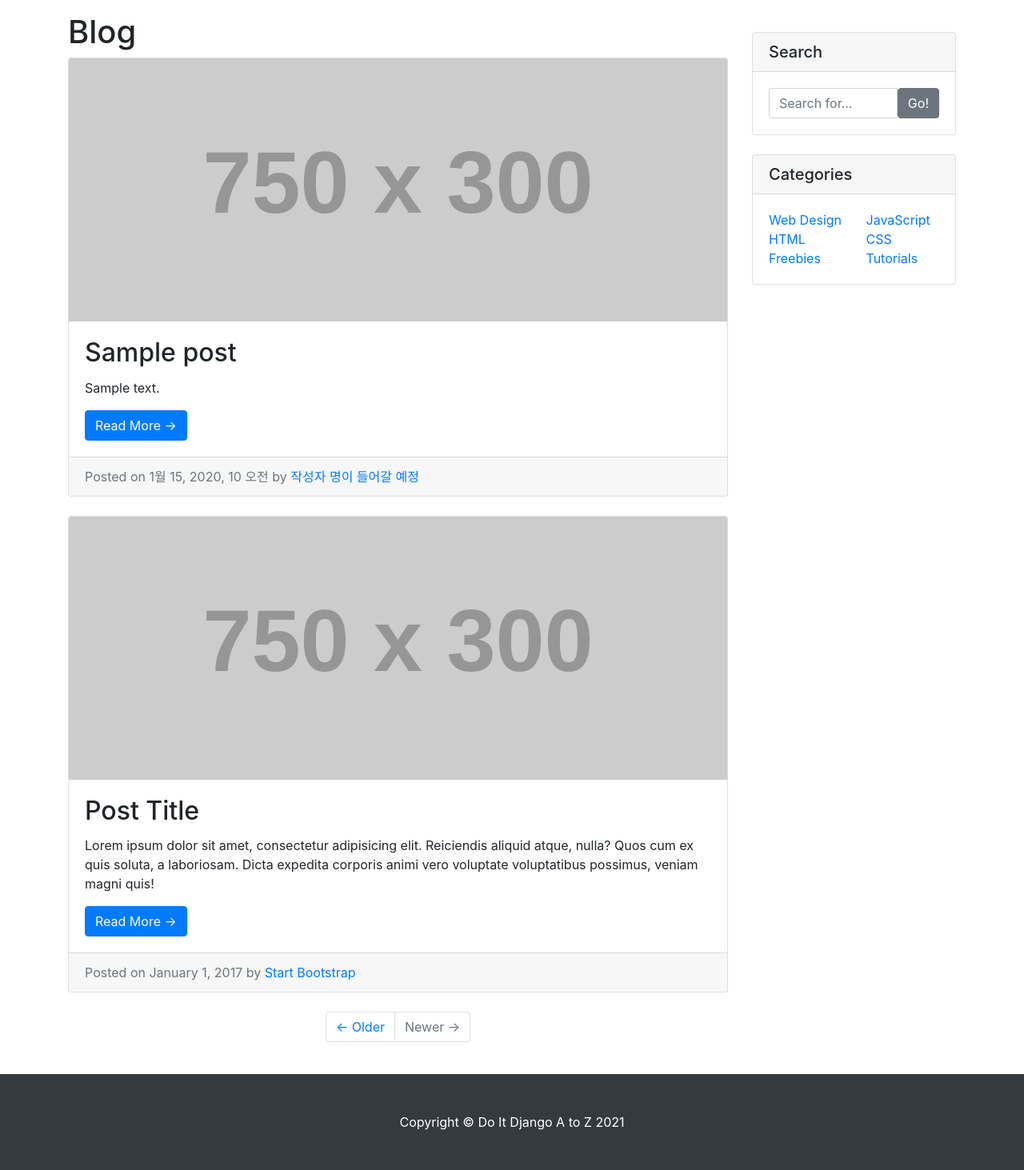
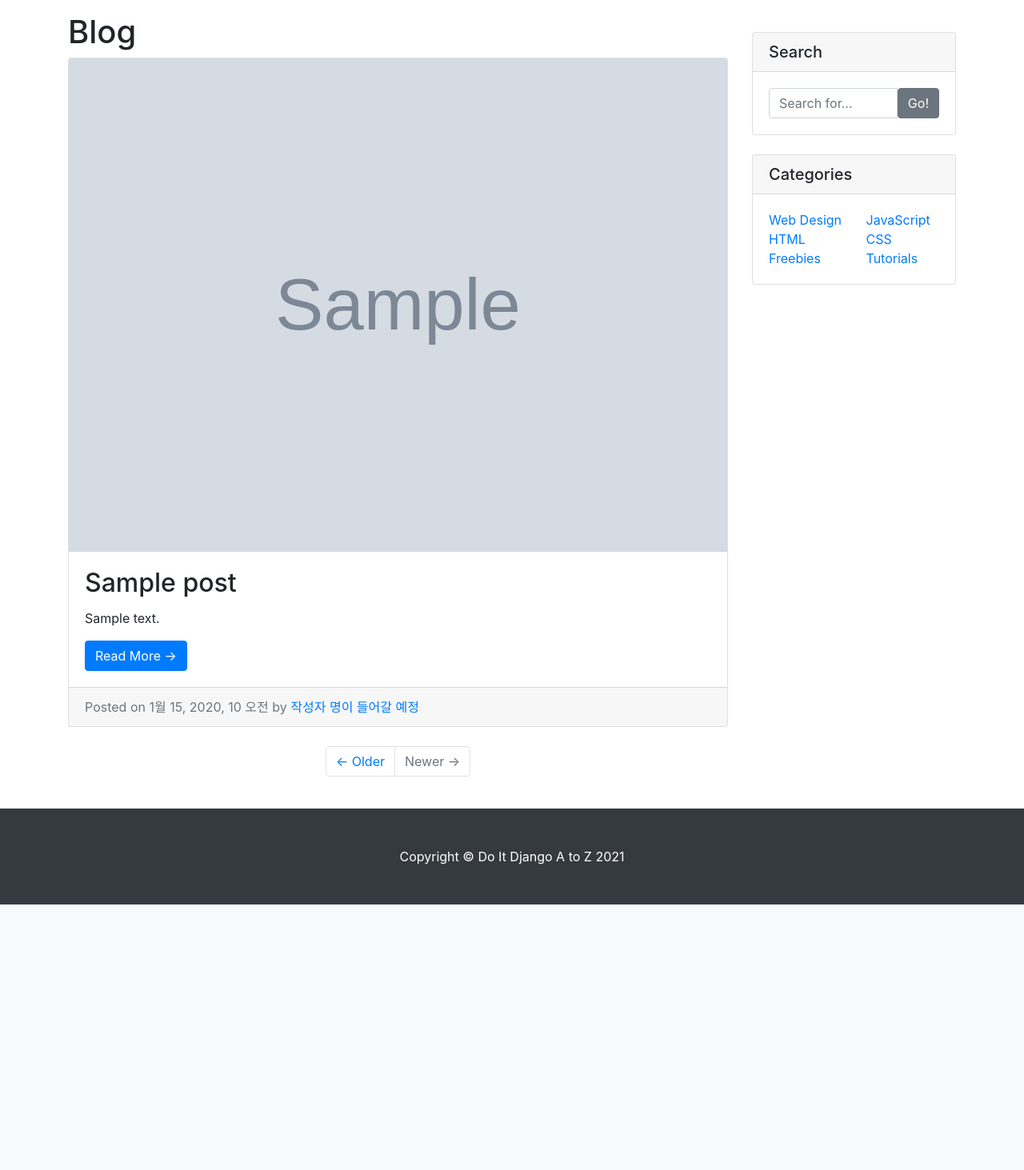
Before and after one commit to jjsin123/Test, a Django app: page /blog/ in a window 1280 px wide. Shown: the part 56-1519 px from the top of the page at 80% size. After the commit the page ends 1187 px from the top, so only its background shows below. Run offline with Django 3.2, Linux system fonts and the light colour scheme; tables that the repository leaves empty hold one stand-in row (values such as "Sample post"); grey boxes marked "Sample" are stand-in pictures; grey boxes labelled with a size stand in for pictures from a placeholder-image service; parts of the project's set-up code (start-up, migrations or seed data) failed here and were passed over; some libraries are stand-ins or nearby versions.

Commit message:
블로그 리스트 이미지 업데이트

```diff
--- a/blog/models.py
+++ b/blog/models.py
@@ -6,6 +6,10 @@ class Post(models.Model):
     title = models.CharField(max_length=30)
     content = models.TextField()
 
+    head_image = models.ImageField(upload_to='blog/images/%Y/%m/%d',blank=True)
+    # upload_to 는 이미지를 저장 할 경로
+    # black=True는 이미지를 저장하지 않고 비워놔도 된다는 뜻
+    file_upload = models.FileField(upload_to='blog/files/%Y/%m/%d',blank=True)
     create_at = models.DateTimeField(auto_now_add=True) # 시간이 자동으로 입력
     updated_at = models.DateTimeField(auto_now=True)
 
--- a/blog/templates/blog/post_list.html
+++ b/blog/templates/blog/post_list.html
@@ -87,7 +87,11 @@
                 {% for p in post_list %}
                 <!-- Blog Post -->
                 <div class="card mb-4">
-                    <img class="card-img-top" src="http://placehold.it/750x300" alt="Card image cap">
+                    {% if p.head_image %}
+                        <img class="card-img-top" src="{{ p.head_image.url }}" alt="{{ p }} head image">
+                    {% else %}
+                        <img class="card-img-top" src="https://picsum.photos/800/200" alt="random_image">
+                    {% endif %}
                     <div class="card-body">
                         <h2 class="card-title">{{ p.title }}</h2>
                         <p class="card-text">{{ p.content }}</p>
@@ -100,21 +104,6 @@
                 </div>
                 {% endfor%}
 
-                <!-- Blog Post -->
-                <div class="card mb-4">
-                    <img class="card-img-top" src="http://placehold.it/750x300" alt="Card image cap">
-                    <div class="card-body">
-                        <h2 class="card-title">Post Title</h2>
-                        <p class="card-text">Lorem ipsum dolor sit amet, consectetur adipisicing elit. Reiciendis
-                            aliquid atque, nulla? Quos cum ex quis soluta, a laboriosam. Dicta expedita corporis animi
-                            vero voluptate voluptatibus possimus, veniam magni quis!</p>
-                        <a href="#" class="btn btn-primary">Read More &rarr;</a>
-                    </div>
-                    <div class="card-footer text-muted">
-                        Posted on January 1, 2017 by
-                        <a href="#">Start Bootstrap</a>
-                    </div>
-                </div>
 
                 <!-- Pagination -->
                 <ul class="pagination justify-content-center mb-4">
--- a/config/settings.py
+++ b/config/settings.py
@@ -11,6 +11,7 @@ https://docs.djangoproject.com/en/3.1/ref/settings/
 """
 
 from pathlib import Path
+import os
 
 # Build paths inside the project like this: BASE_DIR / 'subdir'.
 BASE_DIR = Path(__file__).resolve(strict=True).parent.parent
@@ -120,3 +121,7 @@ USE_TZ = False
 # https://docs.djangoproject.com/en/3.1/howto/static-files/
 
 STATIC_URL = '/static/'
+
+
+MEDIA_URL = '/mediea/'
+MEDIA_ROOT = os.path.join(BASE_DIR,'_media')
--- a/config/urls.py
+++ b/config/urls.py
@@ -15,9 +15,13 @@ Including another URLconf
 """
 from django.contrib import admin
 from django.urls import path, include
+from django.conf import settings
+from django.conf.urls.static import static
 
 urlpatterns = [
     path('blog/', include('blog.urls')),
     path('admin/', admin.site.urls),
     path('',include('single_pages.urls'))
 ]
+
+urlpatterns += static(settings.MEDIA_URL, document_root=settings.MEDIA_ROOT)
```
Also changed, not shown: 1 other file.
